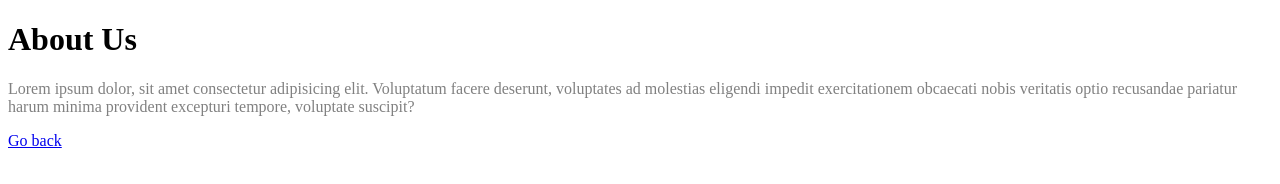
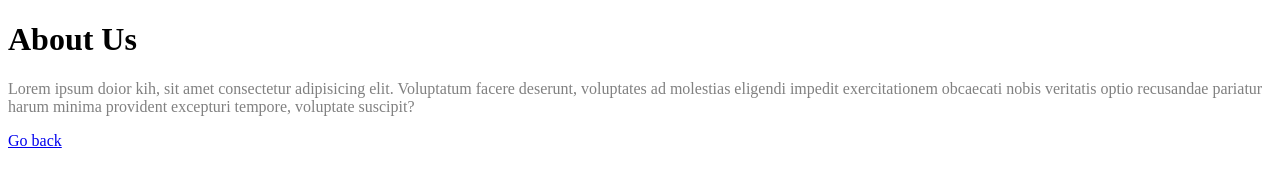
Before and after one commit to JawadHardley/GitForWin, a plain HTML site: page more.html in a window 1280 px wide. Drawn offline with Linux system fonts and the light colour scheme.

```diff
--- a/more.html
+++ b/more.html
@@ -9,7 +9,7 @@
 <body>
     <h1>About Us</h1>
     <p style="color: grey;">
-        Lorem ipsum dolor, sit amet consectetur adipisicing elit. Voluptatum facere deserunt, voluptates ad molestias eligendi impedit exercitationem obcaecati nobis veritatis optio recusandae pariatur harum minima provident excepturi tempore, voluptate suscipit?
+        Lorem ipsum doior kih, sit amet consectetur adipisicing elit. Voluptatum facere deserunt, voluptates ad molestias eligendi impedit exercitationem obcaecati nobis veritatis optio recusandae pariatur harum minima provident excepturi tempore, voluptate suscipit?
     </p>
     <a href="index.html">Go back</a>
 </body>
```
